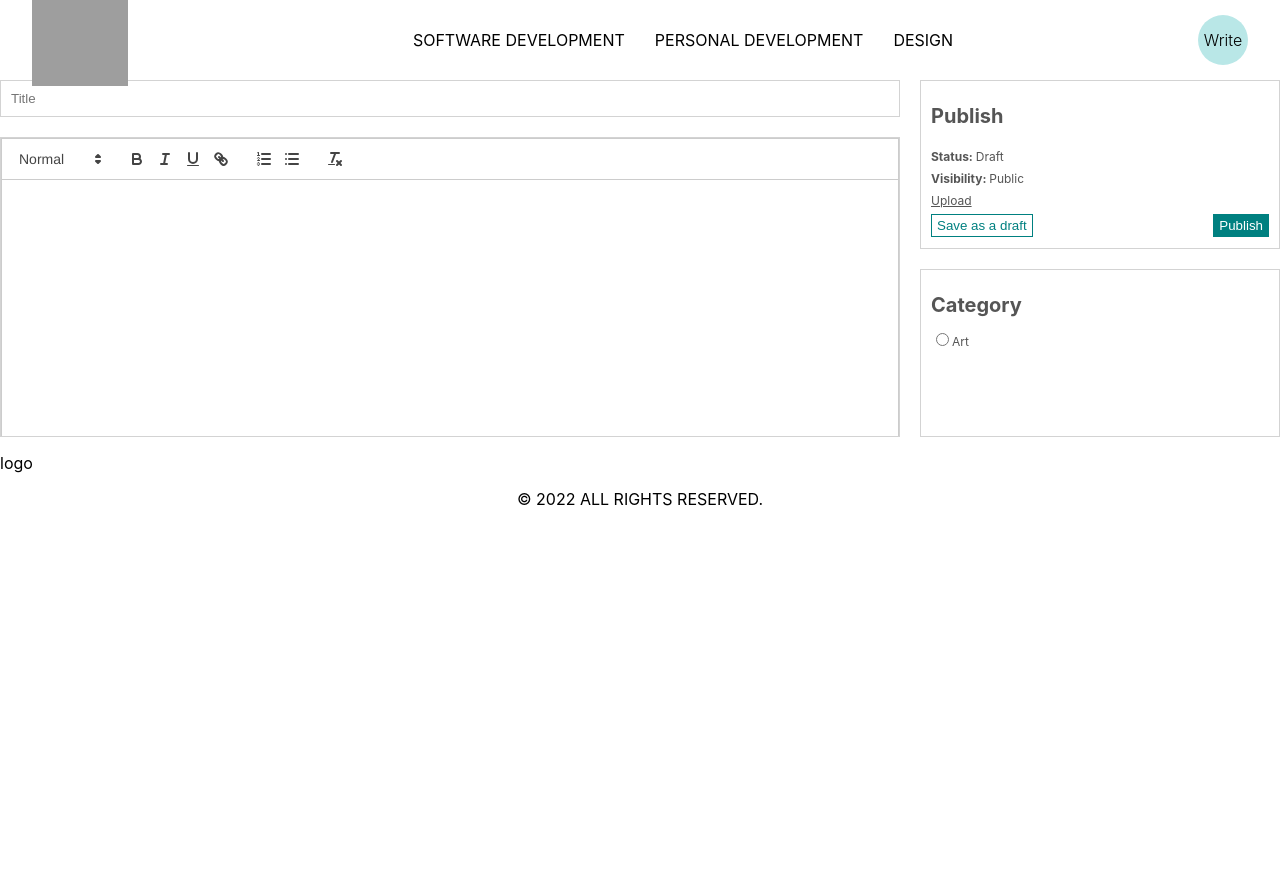
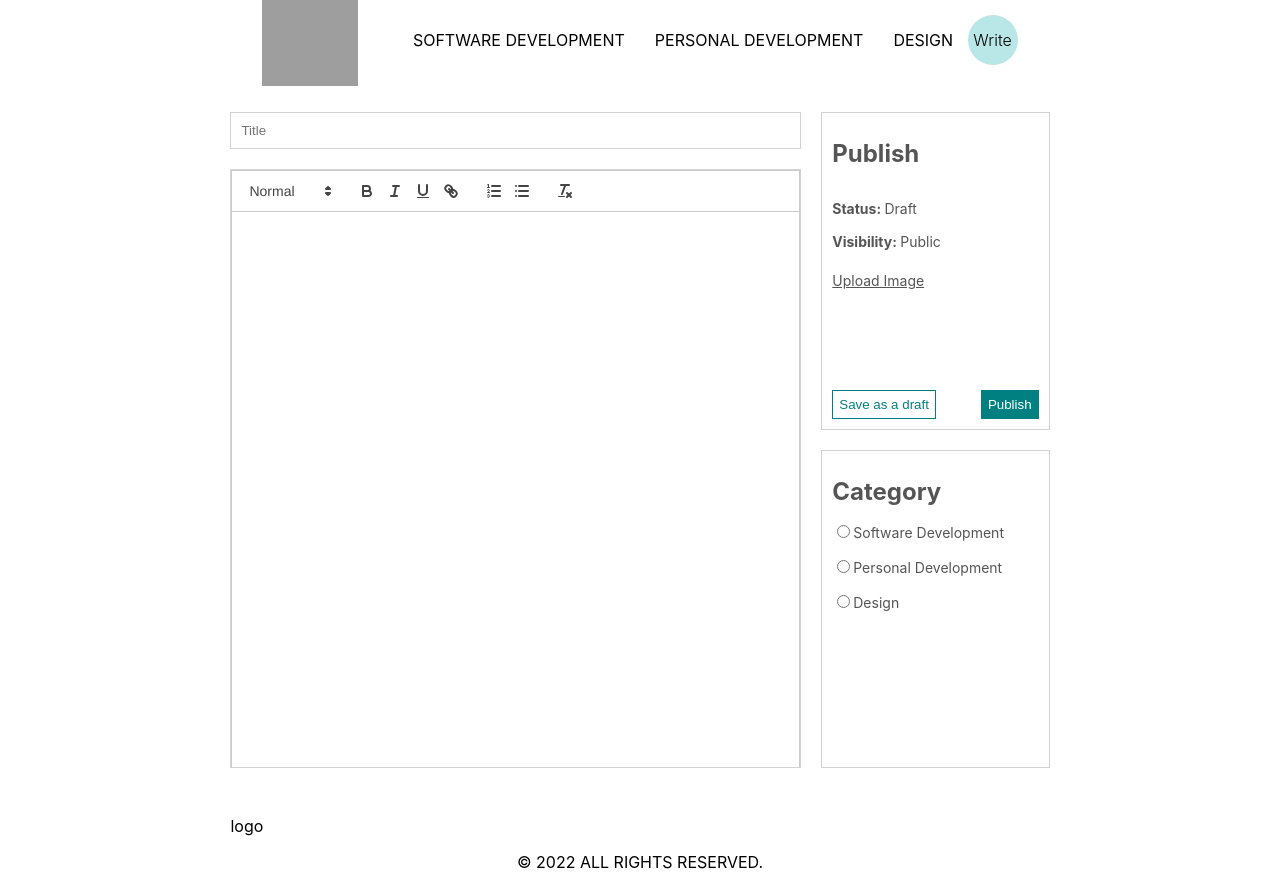
Before and after one commit to enes-erenn/blog-app-client, a Next.js app: page /write in a window 1280 px wide. Before the commit the page ends 800 px from the top, so only its background shows below. Built offline with nearby package versions, Linux system fonts and the light colour scheme; grey boxes are pictures that could not be loaded.

Commit message:
Home and Write pages style improvements

```diff
--- a/pages/api/hello.ts
+++ /dev/null
@@ -1,13 +0,0 @@
-// Next.js API route support: https://nextjs.org/docs/api-routes/introduction
-import type { NextApiRequest, NextApiResponse } from 'next'
-
-type Data = {
-  name: string
-}
-
-export default function handler(
-  req: NextApiRequest,
-  res: NextApiResponse<Data>
-) {
-  res.status(200).json({ name: 'John Doe' })
-}
--- a/pages/write.tsx
+++ b/pages/write.tsx
@@ -1,17 +1,17 @@
 import React, { useState } from "react";
 import dynamic from "next/dynamic";
+const ReactQuill = dynamic(() => import("react-quill"), { ssr: false });
 import { PostType } from "../types/types";
 import "react-quill/dist/quill.snow.css";
-import styles from "../styles/Write.module.scss";
 import axios from "axios";
 import moment from "moment";
+import styles from "../styles/Write.module.scss";
 
 const Write = () => {
-  const ReactQuill = dynamic(() => import("react-quill"), { ssr: false });
   const [value, setValue] = useState("");
+  const [rawImage, setRawImage] = useState<File | null>(null);
   const [post, setPost] = useState<PostType>({
     title: "",
-    img: "",
     category: "",
   });
   const [isUpdating, setIsUpdating] = useState<Boolean>(false);
@@ -21,6 +21,20 @@ const Write = () => {
   };
 
   const handleSubmit = async () => {
+    let image;
+    if (rawImage) {
+      const data = new FormData();
+      data.append("file", rawImage);
+      data.append("upload_preset", "uploads");
+      let uploadRes;
+      if (data) {
+        uploadRes = await axios.post(
+          "https://api.cloudinary.com/v1_1/dnlxubidd/image/upload",
+          data
+        );
+        image = uploadRes?.data?.url;
+      }
+    }
     try {
       if (isUpdating) {
         await axios.patch(process.env.API_URL + `/posts/${post.id}`, {
@@ -33,12 +47,16 @@ const Write = () => {
           {
             ...post,
             desc: value,
+            img: image,
             date: moment(Date.now()).format("YYYY-MM-DD HH:mm:ss"),
           },
           {
             withCredentials: true,
           }
         );
+        setRawImage(null);
+        setValue("");
+        setPost({ category: "", title: "" });
       }
     } catch (err) {
       console.log(err);
@@ -53,6 +71,7 @@ const Write = () => {
           placeholder="Title"
           onChange={changeHandler}
           name="title"
+          value={post?.title}
         />
         <div className={styles.editor_container}>
           <ReactQuill
@@ -65,6 +84,7 @@ const Write = () => {
       </div>
       <div className={styles.menu}>
         <div className={styles.item}>
+          <div className={styles.info}>
             <h1>Publish</h1>
             <span>
               <b>Status: </b> Draft
@@ -72,10 +92,30 @@ const Write = () => {
             <span>
               <b>Visibility: </b> Public
             </span>
-          <input style={{ display: "none" }} type="file" id="file" name="" />
+            <input
+              style={{ display: "none" }}
+              type="file"
+              id="file"
+              onChange={(e: React.ChangeEvent<HTMLInputElement>) => {
+                if (e.target.files) {
+                  setRawImage(e.target.files[0]);
+                }
+              }}
+            />
+            <div
+              style={{
+                display: "flex",
+                gap: "1rem",
+                alignItems: "center",
+                justifyContent: "center",
+              }}
+            >
               <label className={styles.file} htmlFor="file">
-            Upload
+                Upload Image
               </label>
+              <p style={{ color: "lightgray" }}>{rawImage && "Loaded"}</p>
+            </div>
+          </div>
           <div className={styles.buttons}>
             <button>Save as a draft</button>
             <button onClick={handleSubmit}>Publish</button>
@@ -84,14 +124,39 @@ const Write = () => {
         <div className={styles.item}>
           <div>
             <h1>Category</h1>
+            <div className={styles.category}>
               <input
                 type="radio"
                 name="category"
-              value="art"
-              id="art"
+                value="Software Development"
+                id="software_development"
+                checked={post?.category == "Software Development"}
                 onChange={changeHandler}
               />
-            <label htmlFor="art">Art</label>
+              <label htmlFor="software_development">Software Development</label>
+            </div>
+            <div className={styles.category}>
+              <input
+                type="radio"
+                name="category"
+                value="Personal Development"
+                checked={post?.category == "Personal Development"}
+                id="personal_development"
+                onChange={changeHandler}
+              />
+              <label htmlFor="personal_development">Personal Development</label>
+            </div>
+            <div className={styles.category}>
+              <input
+                type="radio"
+                name="category"
+                value="Design"
+                id="design"
+                checked={post?.category == "Design"}
+                onChange={changeHandler}
+              />
+              <label htmlFor="design">Design</label>
+            </div>
           </div>
         </div>
       </div>
--- a/styles/Posts.module.scss
+++ b/styles/Posts.module.scss
@@ -3,11 +3,15 @@ $lightGreen: #b9e7e7;
 .container {
   display: flex;
   flex-direction: column;
-  gap: 150px;
+  margin: 2rem 0;
+  height: 100%;
 
   .post {
     display: flex;
     gap: 2rem;
+    margin: 2rem 0;
+    align-items: center;
+    justify-content: center;
 
     &:nth-child(2n + 1) {
       flex-direction: row-reverse;
@@ -16,6 +20,8 @@ $lightGreen: #b9e7e7;
     .img_container {
       flex: 2;
       position: relative;
+      width: 100%;
+      height: 24rem;
 
       &::after {
         content: "";
@@ -27,12 +33,6 @@ $lightGreen: #b9e7e7;
         left: -20px;
         z-index: -1;
       }
-
-      img {
-        width: 100%;
-        max-height: 400px;
-        object-fit: cover;
-      }
     }
 
     .content {
@@ -40,13 +40,18 @@ $lightGreen: #b9e7e7;
       display: flex;
       flex-direction: column;
       justify-content: space-between;
+      padding: 1rem 0;
 
       h1 {
-        font-size: 48px;
+        font-size: 3rem;
+        margin: 0;
+        color: rgb(40, 40, 40);
       }
 
       p {
         font-size: 18px;
+        max-height: 18rem;
+        overflow: hidden;
       }
 
       button {
--- a/styles/Write.module.scss
+++ b/styles/Write.module.scss
@@ -1,6 +1,8 @@
 .container {
   display: flex;
   gap: 20px;
+  padding: 2rem 0;
+  height: 90vh;
 
   .content {
     flex: 5;
@@ -14,9 +16,22 @@
     }
 
     .editor_container {
-      height: 300px;
+      height: 100%;
       overflow: scroll;
       border: 1px solid lightgray;
+
+      &::-webkit-scrollbar {
+        width: 2px;
+      }
+
+      &::-webkit-scrollbar-thumb {
+        background: lightgray;
+        border-radius: 1rem;
+      }
+
+      &::-webkit-scrollbar-track {
+        background: rgba(225, 225, 225, 0.2);
+      }
 
       .editor {
         height: 100%;
@@ -38,14 +53,27 @@
       display: flex;
       flex-direction: column;
       justify-content: space-between;
-      font-size: 12px;
+      font-size: 14px;
       color: #555;
 
+      .category {
+        margin: 1rem 0;
+      }
+
+      .info {
+        display: flex;
+        align-items: flex-start;
+        justify-content: flex-start;
+        gap: 1rem;
+        flex-direction: column;
+      }
+
       h1 {
-        font-size: 20px;
+        font-size: 24px;
       }
 
       .file {
+        cursor: pointer;
         text-decoration: underline;
       }
 
@@ -58,7 +86,7 @@
           color: teal;
           background-color: #fff;
           border: 1px solid teal;
-          padding: 3px 5px;
+          padding: 6px;
         }
 
         :last-child {
@@ -66,7 +94,7 @@
           color: #fff;
           background-color: teal;
           border: 1px solid teal;
-          padding: 3px 5px;
+          padding: 6px;
         }
       }
     }
--- a/styles/globals.css
+++ b/styles/globals.css
@@ -4,6 +4,8 @@ body {
   margin: 0;
   font-family: -apple-system, BlinkMacSystemFont, Segoe UI, Roboto, Oxygen,
     Ubuntu, Cantarell, Fira Sans, Droid Sans, Helvetica Neue, sans-serif;
+  width: 80%;
+  margin: 0 auto;
 }
 
 a {
```
Also changed, not shown: components/Posts/index.tsx (+8 -4 lines). Lines whose indentation alone changed are shown as unchanged.
